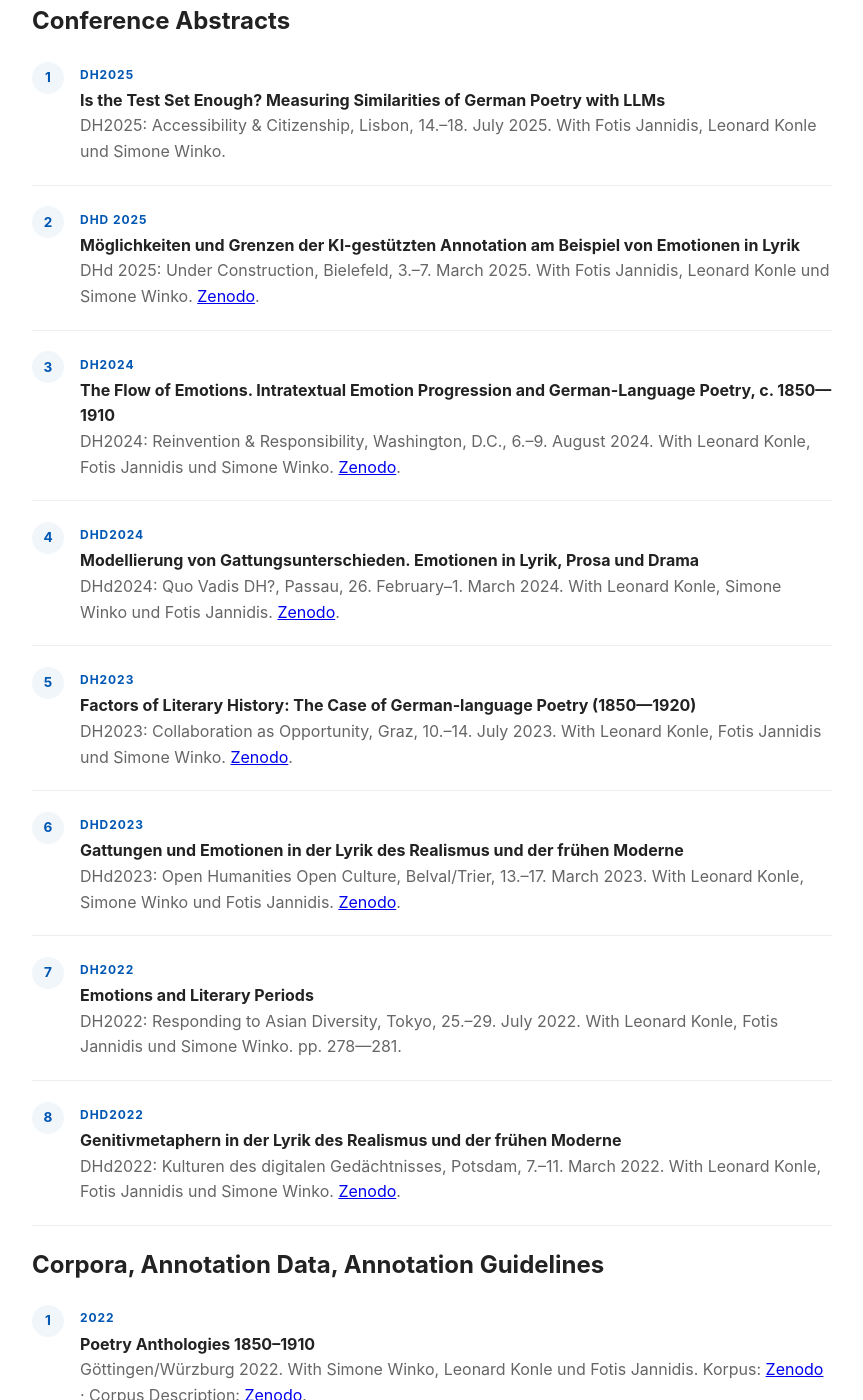
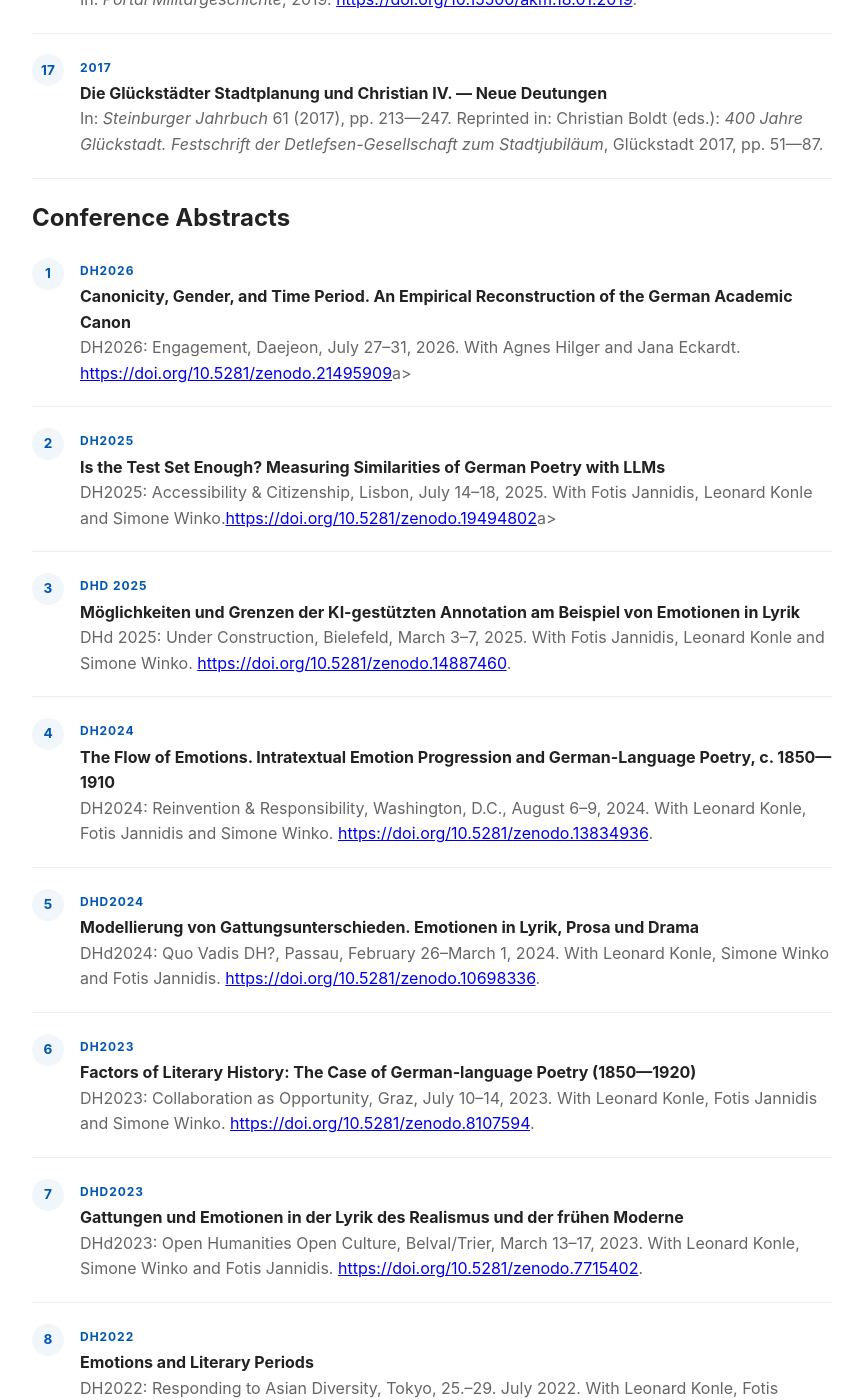
Before and after one commit to MertenKroencke/mertenkroencke.github.io, a Jekyll site: the page built from publications/index.md, in a window 1280 px wide and 1400 px high, scrolled down 3091 px. Shown: the whole window, without its empty margins (208-1071 px from the left). Built offline with Jekyll 4.4.1, drawn with Linux system fonts in a browser that asks for light colours; some of the changed text lies outside the part shown.

Commit message:
Update index.md

```diff
--- a/publications/index.md
+++ b/publications/index.md
@@ -25,42 +25,44 @@ summary{cursor:pointer;font-weight:700;color:#0056b3}
 ## Books
 
 <ol class="pub-list">
-<li><div class="pub-kind">2026</div><div class="pub-title">Geschichtslyrik, 1850—1918. Quantitative und qualitative Untersuchungen zur Geschichte einer Gattung</div><div class="pub-meta">Berlin/Boston 2026 (Studien und Texte zur Sozialgeschichte der Literatur 170). <a href="https://doi.org/10.1515/9783112221594">DOI</a>.</div></li>
-<li><div class="pub-kind">2024</div><div class="pub-title">Praktiken des Plausibilisierens. Untersuchungen zum Argumentieren in literaturwissenschaftlichen Interpretationstexten</div><div class="pub-meta">Göttingen 2024. With Simone Winko, Stefan Descher, Urania Milevski, Fabian Finkendey, Loreen Dalski und Julya Wagner. <a href="https://doi.org/10.17875/gup2024-2639">DOI</a>.</div></li>
+<li><div class="pub-kind">2026</div><div class="pub-title">Geschichtslyrik, 1850—1918. Quantitative und qualitative Untersuchungen zur Geschichte einer Gattung</div><div class="pub-meta">Berlin/Boston 2026 (Studien und Texte zur Sozialgeschichte der Literatur 170). <a href="https://doi.org/10.1515/9783112221594">https://doi.org/10.1515/9783112221594</a>.</div></li>
+<li><div class="pub-kind">2024</div><div class="pub-title">Praktiken des Plausibilisierens. Untersuchungen zum Argumentieren in literaturwissenschaftlichen Interpretationstexten</div><div class="pub-meta">Göttingen 2024. With Simone Winko, Stefan Descher, Urania Milevski, Fabian Finkendey, Loreen Dalski and Julia Wagner. <a href="https://doi.org/10.17875/gup2024-2639">https://doi.org/10.17875/gup2024-2639</a>.</div></li>
 </ol>
 
 ## Articles
 
 <ol class="pub-list">
-<li><div class="pub-kind">Forthcoming</div><div class="pub-title">1000 Punkte für Goethe. Eine empirische Rekonstruktion des Kanons der neueren deutschsprachigen Literatur</div><div class="pub-meta">In: <em>Zeitschrift für Germanistik</em>. With Agnes Hilger und Jana Eckardt.</div></li>
-<li><div class="pub-kind">Forthcoming</div><div class="pub-title">Taking a Step Back: Theoretical Fundamentals of Canonicity and its Empirical Reconstruction</div><div class="pub-meta">In: <em>Poetics Today</em> 47.3. With Agnes Hilger und Jana Eckardt.</div></li>
-<li><div class="pub-kind">Forthcoming</div><div class="pub-title">Kohärenz, Realitätsbezug, Multiperspektivität. Geschichtslyrikanthologien als Medien populärer Geschichtsvermittlung im 19. und 20. Jahrhundert</div><div class="pub-meta">In: Björn Spiekermann/Bernhard Walcher (eds.): <em>Das deutschsprachige Geschichtsbuch im 19. und 20. Jahrhundert</em> (Non Fiktion).</div></li>
-<li><div class="pub-kind">2026</div><div class="pub-title">The Terminological Resources of Lay Readers: Do LovelyBooks Users Distinguish fiktiv from fiktional?</div><div class="pub-meta">In: <em>Scientific Study of Literature</em> 15.1, pp. 22—40. <a href="https://doi.org/10.61645/ssol.212">DOI</a>.</div></li>
-<li><div class="pub-kind">2025</div><div class="pub-title">Book Tropes: Zur Kategoriebildung nicht-professioneller Leser:innen im digitalen Raum</div><div class="pub-meta">In: <em>Internationales Archiv für Sozialgeschichte der deutschen Literatur</em> 50.2, pp. 266—287. <a href="https://doi.org/10.1515/iasl-2025-0011">DOI</a>.</div></li>
-<li><div class="pub-kind">2025</div><div class="pub-title">Concepts of Typicality in Literary Studies</div><div class="pub-meta">In: <em>Journal of Literary Theory</em> 19.2, pp. 489—510. <a href="https://doi.org/10.1515/jlt-2025-2023">DOI</a>.</div></li>
-<li><div class="pub-kind">2024</div><div class="pub-title">On the Unity of Literary Change. The Development of Emotions in German Poetry, Prose, and Drama between 1850 and 1920 as a Test Case</div><div class="pub-meta">In: <em>Computational Humanities Research 2024</em>, pp. 282—300. With Leonard Konle, Fotis Jannidis und Simone Winko.</div></li>
-<li><div class="pub-kind">2024</div><div class="pub-title">Richard Dehmels Gedichte im Spektrum der Lyrik um 1900. Eine literarhistorische Untersuchung mit Verfahren der Computational Literary Studies</div><div class="pub-meta">In: Julya Nantke/Carolin Vogel (eds.): <em>Richard und Ida Dehmel im Kulturbetrieb der Moderne um 1900</em>, Berlin/Boston 2024 (Studien und Texte zur Sozialgeschichte der Literatur 165), pp. 11—44. With Simone Winko, Leonard Konle und Fotis Jannidis.</div></li>
-<li><div class="pub-kind">2023</div><div class="pub-title">Mehrdeutigkeit und Geschichtslyrik in der literarischen Moderne</div><div class="pub-meta">In: Stefan Descher/Janina Jacke/Eva-Maria Konrad/Thomas Petraschka (eds.): <em>Mehrdeutigkeit als literarisches Thema. Strategien und Funktionen von der Romantik bis zur Gegenwart</em>, Bielefeld 2023 (Literalität und Liminalität 32), pp. 143—162. <a href="https://doi.org/10.14361/9783839467312-008">DOI</a>.</div></li>
-<li><div class="pub-kind">2023</div><div class="pub-title">Wie plausibilisieren Literaturwissenschaftler*innen ihre Interpretationen? Das DFG-Projekt »Das Herstellen von Plausibilität in Interpretationstexten. Untersuchungen zur Argumentationspraxis in der Literaturwissenschaft« (ArguLit)</div><div class="pub-meta">In: Stefan Descher/Eva-Maria Konrad/Thomas Petraschka (eds.): <em>Wer macht was in der Literaturtheorie? Eine Bestandsaufnahme aktueller literaturtheoretischer Forschung</em>. <em>Textpraxis</em> Sonderausgabe 7. With Stefan Descher und Simone Winko. <a href="https://doi.org/10.17879/19958496834">DOI</a>.</div></li>
-<li><div class="pub-kind">2023</div><div class="pub-title">Connecting the Dots. Variables of Literary History and Emotions in German-language Poetry</div><div class="pub-meta">In: <em>Journal of Computational Literary Studies</em> 2. With Leonard Konle, Fotis Jannidis und Simone Winko. <a href="https://doi.org/10.48694/jcls.3604">DOI</a>.</div></li>
-<li><div class="pub-kind">2022</div><div class="pub-title">Modeling and Measuring Short Text Similarities. On the Multi-Dimensional Differences between German Poetry of Realism and Modernism</div><div class="pub-meta">In: <em>Journal of Computational Literary Studies</em> 1. With Thora Hagen, Anton Ehrmanntraut, Fotis Jannidis, Leonard Konle und Simone Winko. <a href="https://doi.org/10.48694/jcls.116">DOI</a>.</div></li>
-<li><div class="pub-kind">2021</div><div class="pub-title">Chaos und Kohärenz. Eine Grundkonstellation der Schlachtrepräsentation und eine neue Perspektive der Forschung. Analysen am Beispiel der Schlacht an der Somme</div><div class="pub-meta">In: <em>Militärgeschichtliche Zeitschrift</em> 80.1, pp. 36—64. <a href="https://doi.org/10.1515/mgzs-2021-0002">DOI</a>.</div></li>
-<li><div class="pub-kind">2020</div><div class="pub-title">Zufall in Erich Maria Remarques <em>Im Westen nichts Neues</em></div><div class="pub-meta">In: <em>Monatshefte</em> 112.3, pp. 452—478. <a href="https://doi.org/10.3368/m.112.3.452">DOI</a>.</div></li>
-<li><div class="pub-kind">2019</div><div class="pub-title">Schlieffens Schatten: Der Erfahrungsraum ‚Schlieffenplan‘ und der Westfeldzug 1940</div><div class="pub-meta">In: <em>Portal Militärgeschichte</em>, 2019. <a href="https://doi.org/10.15500/akm.18.01.2019">DOI</a>.</div></li>
+<li><div class="pub-kind">Forthcoming</div><div class="pub-title">1000 Punkte für Goethe. Eine empirische Rekonstruktion des Kanons der neueren deutschsprachigen Literatur</div><div class="pub-meta">In: <em>Zeitschrift für Germanistik</em> 37.1 (2027), forthcoming. With Jana Eckardt and Agnes Hilger.</div></li>
+<li><div class="pub-kind">Forthcoming</div><div class="pub-title">Lay Literary Theory and its Investigation through Digital Social Reading</div><div class="pub-meta">In: <em>Journal of Literary Theory</em> 20.2 (2026), forthcoming.</div></li>
+<li><div class="pub-kind">Forthcoming</div><div class="pub-title">Taking a Step Back: Theoretical Fundamentals of Canonicity and its Empirical Reconstruction</div><div class="pub-meta">In: <em>Poetics Today</em> 47.3 (2026), forthcoming. With Agnes Hilger und Jana Eckardt.</div></li>
+<li><div class="pub-kind">2026</div><div class="pub-title">Kohärenz, Realitätsbezug, Multiperspektivität. Geschichtslyrikanthologien als Medien populärer Geschichtsvermittlung im 19. und 20. Jahrhundert</div><div class="pub-meta">In: Björn Spiekermann/Bernhard Walcher (eds.): <em>Das deutschsprachige Geschichtsbuch im 19. und 20. Jahrhundert</em>, Hannover 2026 (Non Fiktion 20), pp. 127–147.</div></li>
+<li><div class="pub-kind">2026</div><div class="pub-title">The Terminological Resources of Lay Readers: Do LovelyBooks Users Distinguish <em>fiktiv</em>em> from <em>fiktional</em>?</div><div class="pub-meta">In: <em>Scientific Study of Literature</em> 15.1 (2026), pp. 22—40. <a href="https://doi.org/10.61645/ssol.212">https://doi.org/10.61645/ssol.212</a>.</div></li>
+<li><div class="pub-kind">2025</div><div class="pub-title">Book Tropes: Zur Kategoriebildung nicht-professioneller Leser:innen im digitalen Raum</div><div class="pub-meta">In: <em>Internationales Archiv für Sozialgeschichte der deutschen Literatur</em> 50.2 (2025), pp. 266—287. <a href="https://doi.org/10.1515/iasl-2025-0011">https://doi.org/10.1515/iasl-2025-0011</a>.</div></li>
+<li><div class="pub-kind">2025</div><div class="pub-title">Concepts of Typicality in Literary Studies</div><div class="pub-meta">In: <em>Journal of Literary Theory</em> 19.2 (2025), pp. 489—510. <a href="https://doi.org/10.1515/jlt-2025-2023">https://doi.org/10.1515/jlt-2025-2023</a>.</div></li>
+<li><div class="pub-kind">2024</div><div class="pub-title">On the Unity of Literary Change. The Development of Emotions in German Poetry, Prose, and Drama between 1850 and 1920 as a Test Case</div><div class="pub-meta">In: <em>Computational Humanities Research 2024</em>, pp. 282—300. With Leonard Konle, Fotis Jannidis and Simone Winko.</div></li>
+<li><div class="pub-kind">2024</div><div class="pub-title">Richard Dehmels Gedichte im Spektrum der Lyrik um 1900. Eine literarhistorische Untersuchung mit Verfahren der Computational Literary Studies</div><div class="pub-meta">In: Julia Nantke/Carolin Vogel (eds.): <em>Richard und Ida Dehmel im Kulturbetrieb der Moderne um 1900</em>, Berlin/Boston 2024 (Studien und Texte zur Sozialgeschichte der Literatur 165), pp. 11—44. With Simone Winko, Leonard Konle and Fotis Jannidis.</div></li>
+<li><div class="pub-kind">2023</div><div class="pub-title">Mehrdeutigkeit und Geschichtslyrik in der literarischen Moderne</div><div class="pub-meta">In: Stefan Descher/Janina Jacke/Eva-Maria Konrad/Thomas Petraschka (eds.): <em>Mehrdeutigkeit als literarisches Thema. Strategien und Funktionen von der Romantik bis zur Gegenwart</em>, Bielefeld 2023 (Literalität und Liminalität 32), pp. 143—162. <a href="https://doi.org/10.14361/9783839467312-008">https://doi.org/10.14361/9783839467312-008</a>.</div></li>
+<li><div class="pub-kind">2023</div><div class="pub-title">Wie plausibilisieren Literaturwissenschaftler*innen ihre Interpretationen? Das DFG-Projekt »Das Herstellen von Plausibilität in Interpretationstexten. Untersuchungen zur Argumentationspraxis in der Literaturwissenschaft« (ArguLit)</div><div class="pub-meta">In: Stefan Descher/Eva-Maria Konrad/Thomas Petraschka (eds.): <em>Wer macht was in der Literaturtheorie? Eine Bestandsaufnahme aktueller literaturtheoretischer Forschung</em>. <em>Textpraxis</em> Sonderausgabe 7. With Stefan Descher and Simone Winko. <a href="https://doi.org/10.17879/19958496834">https://doi.org/10.17879/19958496834</a>.</div></li>
+<li><div class="pub-kind">2023</div><div class="pub-title">Connecting the Dots. Variables of Literary History and Emotions in German-language Poetry</div><div class="pub-meta">In: <em>Journal of Computational Literary Studies</em> 2 (2023). With Leonard Konle, Fotis Jannidis and Simone Winko. <a href="https://doi.org/10.48694/jcls.3604">https://doi.org/10.48694/jcls.3604</a>.</div></li>
+<li><div class="pub-kind">2022</div><div class="pub-title">Modeling and Measuring Short Text Similarities. On the Multi-Dimensional Differences between German Poetry of Realism and Modernism</div><div class="pub-meta">In: <em>Journal of Computational Literary Studies</em> 1 (2022). With Thora Hagen, Anton Ehrmanntraut, Fotis Jannidis, Leonard Konle and Simone Winko. <a href="https://doi.org/10.48694/jcls.116">https://doi.org/10.48694/jcls.116</a>.</div></li>
+<li><div class="pub-kind">2021</div><div class="pub-title">Chaos und Kohärenz. Eine Grundkonstellation der Schlachtrepräsentation und eine neue Perspektive der Forschung. Analysen am Beispiel der Schlacht an der Somme</div><div class="pub-meta">In: <em>Militärgeschichtliche Zeitschrift</em> 80.1 (2021), pp. 36—64. <a href="https://doi.org/10.1515/mgzs-2021-0002">https://doi.org/10.1515/mgzs-2021-0002</a>.</div></li>
+<li><div class="pub-kind">2020</div><div class="pub-title">Zufall in Erich Maria Remarques <em>Im Westen nichts Neues</em></div><div class="pub-meta">In: <em>Monatshefte</em> 112.3 (2020), pp. 452—478. <a href="https://doi.org/10.3368/m.112.3.452">https://doi.org/10.3368/m.112.3.452</a>.</div></li>
+<li><div class="pub-kind">2019</div><div class="pub-title">Schlieffens Schatten: Der Erfahrungsraum ‚Schlieffenplan‘ und der Westfeldzug 1940</div><div class="pub-meta">In: <em>Portal Militärgeschichte</em>, 2019. <a href="https://doi.org/10.15500/akm.18.01.2019">https://doi.org/10.15500/akm.18.01.2019</a>.</div></li>
 <li><div class="pub-kind">2017</div><div class="pub-title">Die Glückstädter Stadtplanung und Christian IV. — Neue Deutungen</div><div class="pub-meta">In: <em>Steinburger Jahrbuch</em> 61 (2017), pp. 213—247. Reprinted in: Christian Boldt (eds.): <em>400 Jahre Glückstadt. Festschrift der Detlefsen-Gesellschaft zum Stadtjubiläum</em>, Glückstadt 2017, pp. 51—87.</div></li>
 </ol>
 
 ## Conference Abstracts
 
 <ol class="pub-list">
-<li><div class="pub-kind">DH2025</div><div class="pub-title">Is the Test Set Enough? Measuring Similarities of German Poetry with LLMs</div><div class="pub-meta">DH2025: Accessibility &amp; Citizenship, Lisbon, 14.–18. July 2025. With Fotis Jannidis, Leonard Konle und Simone Winko.</div></li>
-<li><div class="pub-kind">DHd 2025</div><div class="pub-title">Möglichkeiten und Grenzen der KI-gestützten Annotation am Beispiel von Emotionen in Lyrik</div><div class="pub-meta">DHd 2025: Under Construction, Bielefeld, 3.–7. March 2025. With Fotis Jannidis, Leonard Konle und Simone Winko. <a href="https://doi.org/10.5281/zenodo.14887460">Zenodo</a>.</div></li>
-<li><div class="pub-kind">DH2024</div><div class="pub-title">The Flow of Emotions. Intratextual Emotion Progression and German-Language Poetry, c. 1850—1910</div><div class="pub-meta">DH2024: Reinvention &amp; Responsibility, Washington, D.C., 6.–9. August 2024. With Leonard Konle, Fotis Jannidis und Simone Winko. <a href="https://doi.org/10.5281/zenodo.13834936">Zenodo</a>.</div></li>
-<li><div class="pub-kind">DHd2024</div><div class="pub-title">Modellierung von Gattungsunterschieden. Emotionen in Lyrik, Prosa und Drama</div><div class="pub-meta">DHd2024: Quo Vadis DH?, Passau, 26. February–1. March 2024. With Leonard Konle, Simone Winko und Fotis Jannidis. <a href="https://doi.org/10.5281/zenodo.10698336">Zenodo</a>.</div></li>
-<li><div class="pub-kind">DH2023</div><div class="pub-title">Factors of Literary History: The Case of German-language Poetry (1850—1920)</div><div class="pub-meta">DH2023: Collaboration as Opportunity, Graz, 10.–14. July 2023. With Leonard Konle, Fotis Jannidis und Simone Winko. <a href="https://doi.org/10.5281/zenodo.8107594">Zenodo</a>.</div></li>
-<li><div class="pub-kind">DHd2023</div><div class="pub-title">Gattungen und Emotionen in der Lyrik des Realismus und der frühen Moderne</div><div class="pub-meta">DHd2023: Open Humanities Open Culture, Belval/Trier, 13.–17. March 2023. With Leonard Konle, Simone Winko und Fotis Jannidis. <a href="https://doi.org/10.5281/zenodo.7715402">Zenodo</a>.</div></li>
+<li><div class="pub-kind">DH2026</div><div class="pub-title">Canonicity, Gender, and Time Period. An Empirical Reconstruction of the German Academic Canon</div><div class="pub-meta">DH2026: Engagement, Daejeon, July 27–31, 2026. With Agnes Hilger and Jana Eckardt. <a href="https://doi.org/10.5281/zenodo.21495909">https://doi.org/10.5281/zenodo.21495909</a>a></div></li>
+<li><div class="pub-kind">DH2025</div><div class="pub-title">Is the Test Set Enough? Measuring Similarities of German Poetry with LLMs</div><div class="pub-meta">DH2025: Accessibility &amp; Citizenship, Lisbon, July 14–18, 2025. With Fotis Jannidis, Leonard Konle and Simone Winko.<a href="https://doi.org/10.5281/zenodo.19494802">https://doi.org/10.5281/zenodo.19494802</a>a></div></li>
+<li><div class="pub-kind">DHd 2025</div><div class="pub-title">Möglichkeiten und Grenzen der KI-gestützten Annotation am Beispiel von Emotionen in Lyrik</div><div class="pub-meta">DHd 2025: Under Construction, Bielefeld, March 3–7, 2025. With Fotis Jannidis, Leonard Konle and Simone Winko. <a href="https://doi.org/10.5281/zenodo.14887460">https://doi.org/10.5281/zenodo.14887460</a>.</div></li>
+<li><div class="pub-kind">DH2024</div><div class="pub-title">The Flow of Emotions. Intratextual Emotion Progression and German-Language Poetry, c. 1850—1910</div><div class="pub-meta">DH2024: Reinvention &amp; Responsibility, Washington, D.C., August 6–9, 2024. With Leonard Konle, Fotis Jannidis and Simone Winko. <a href="https://doi.org/10.5281/zenodo.13834936">https://doi.org/10.5281/zenodo.13834936</a>.</div></li>
+<li><div class="pub-kind">DHd2024</div><div class="pub-title">Modellierung von Gattungsunterschieden. Emotionen in Lyrik, Prosa und Drama</div><div class="pub-meta">DHd2024: Quo Vadis DH?, Passau, February 26–March 1, 2024. With Leonard Konle, Simone Winko and Fotis Jannidis. <a href="https://doi.org/10.5281/zenodo.10698336">https://doi.org/10.5281/zenodo.10698336</a>.</div></li>
+<li><div class="pub-kind">DH2023</div><div class="pub-title">Factors of Literary History: The Case of German-language Poetry (1850—1920)</div><div class="pub-meta">DH2023: Collaboration as Opportunity, Graz, July 10–14, 2023. With Leonard Konle, Fotis Jannidis and Simone Winko. <a href="https://doi.org/10.5281/zenodo.8107594">https://doi.org/10.5281/zenodo.8107594</a>.</div></li>
+<li><div class="pub-kind">DHd2023</div><div class="pub-title">Gattungen und Emotionen in der Lyrik des Realismus und der frühen Moderne</div><div class="pub-meta">DHd2023: Open Humanities Open Culture, Belval/Trier, March 13–17, 2023. With Leonard Konle, Simone Winko and Fotis Jannidis. <a href="https://doi.org/10.5281/zenodo.7715402">https://doi.org/10.5281/zenodo.7715402</a>.</div></li>
 <li><div class="pub-kind">DH2022</div><div class="pub-title">Emotions and Literary Periods</div><div class="pub-meta">DH2022: Responding to Asian Diversity, Tokyo, 25.–29. July 2022. With Leonard Konle, Fotis Jannidis und Simone Winko. pp. 278—281.</div></li>
-<li><div class="pub-kind">DHd2022</div><div class="pub-title">Genitivmetaphern in der Lyrik des Realismus und der frühen Moderne</div><div class="pub-meta">DHd2022: Kulturen des digitalen Gedächtnisses, Potsdam, 7.–11. March 2022. With Leonard Konle, Fotis Jannidis und Simone Winko. <a href="https://doi.org/10.5281/zenodo.6328069">Zenodo</a>.</div></li>
+<li><div class="pub-kind">DHd2022</div><div class="pub-title">Genitivmetaphern in der Lyrik des Realismus und der frühen Moderne</div><div class="pub-meta">DHd2022: Kulturen des digitalen Gedächtnisses, Potsdam, March 7–11, 2022. With Leonard Konle, Fotis Jannidis and Simone Winko. <a href="https://doi.org/10.5281/zenodo.6328069">https://doi.org/10.5281/zenodo.6328069</a>.</div></li>
 </ol>
 
 ## Corpora, Annotation Data, Annotation Guidelines
```
